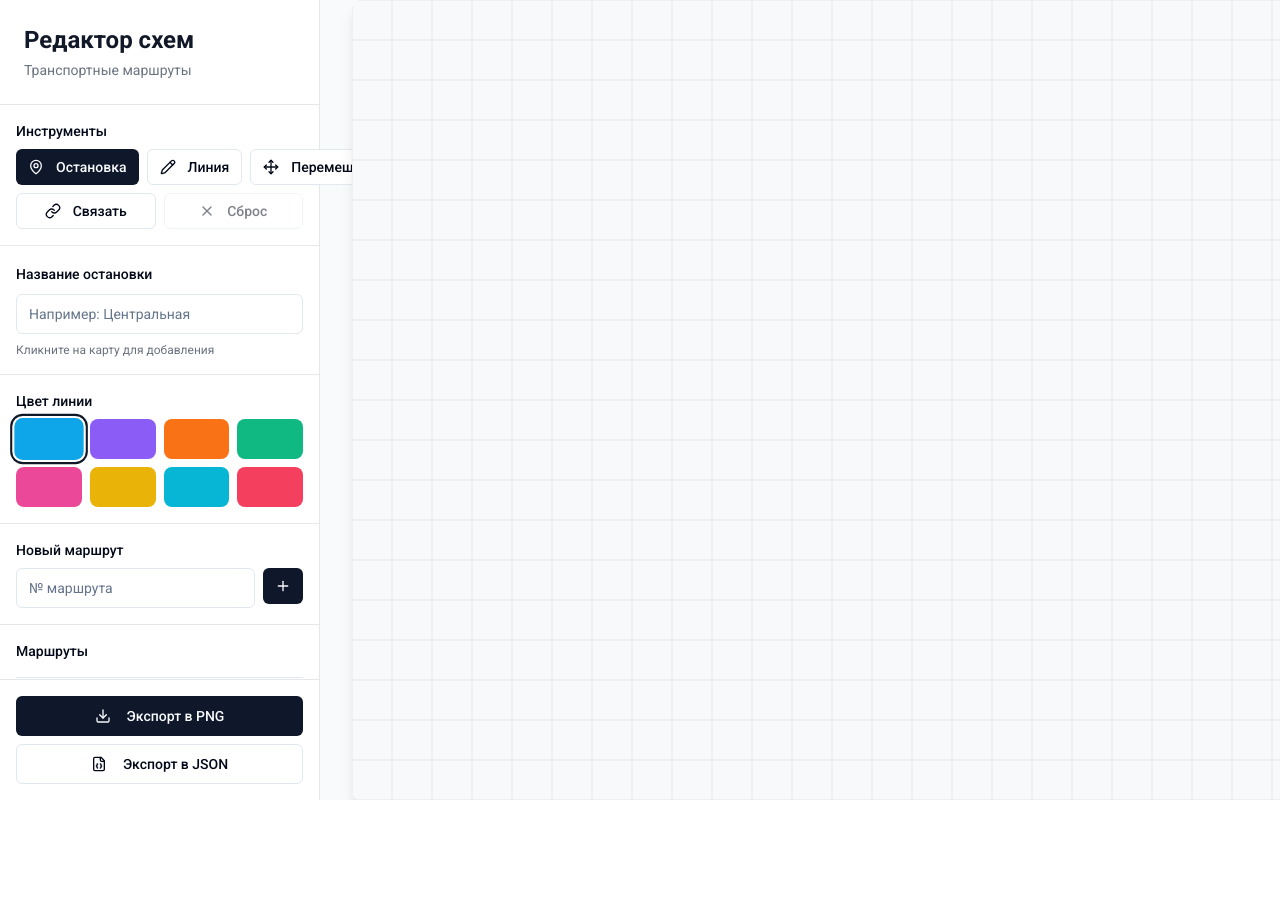
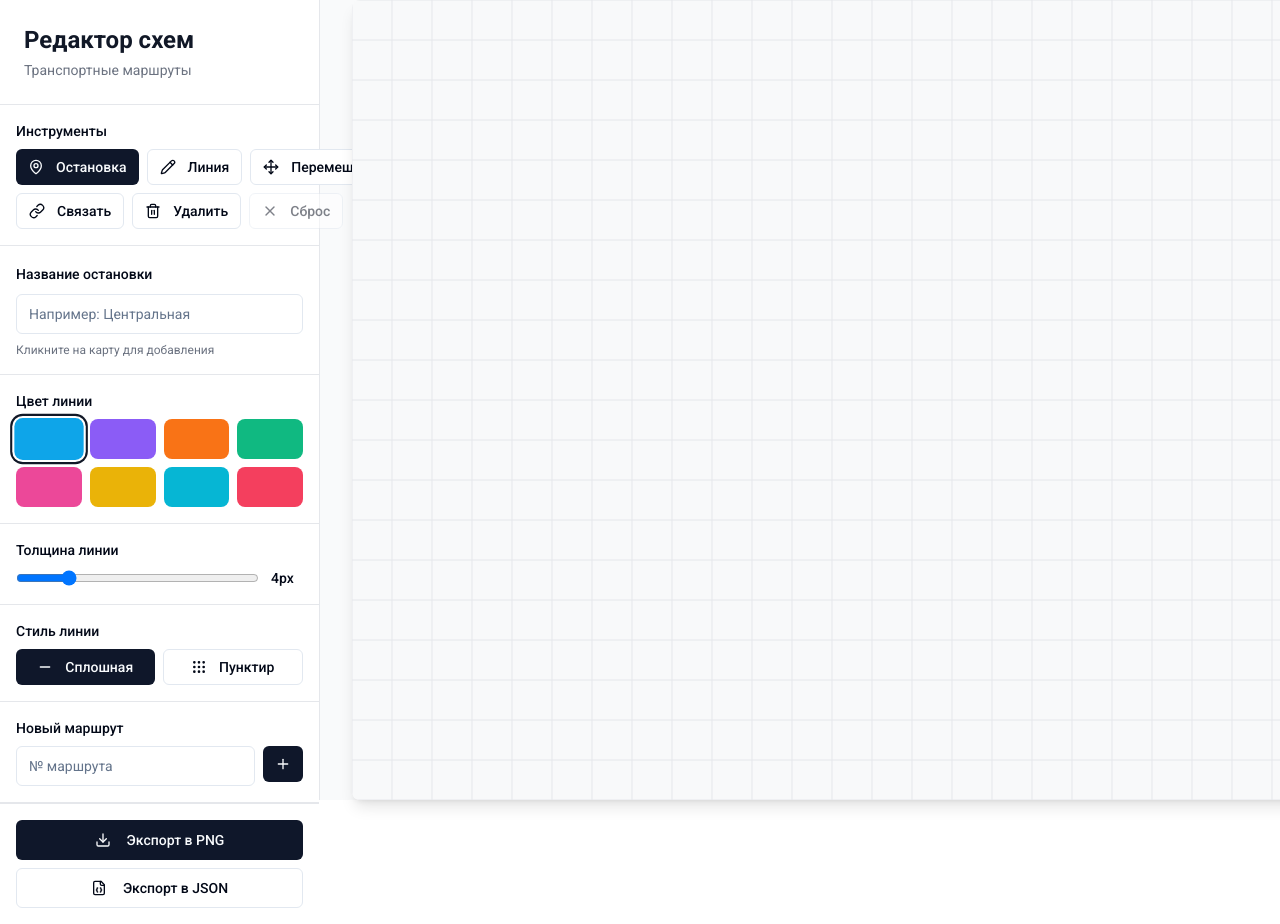
Before and after one commit to pr-poehali-dev/bus-route-scheme-creator, a React (Vite) app: page / in a window 1280 px wide. Shown: the top 924 px of the page. Before the commit the page ends 800 px from the top, so only its background shows below. Built offline with nearby package versions, Linux system fonts and the light colour scheme.

Commit message:
Удаление линий, стиль маршрутов

```diff
--- a/src/pages/Index.tsx
+++ b/src/pages/Index.tsx
@@ -21,6 +21,8 @@ interface Route {
   number: string;
   color: string;
   stops: string[];
+  lineWidth: number;
+  lineStyle: 'solid' | 'dashed';
 }
 
 interface Line {
@@ -28,6 +30,8 @@ interface Line {
   routeId: string;
   points: { x: number; y: number }[];
   color: string;
+  lineWidth: number;
+  lineStyle: 'solid' | 'dashed';
 }
 
 const COLORS = [
@@ -43,7 +47,7 @@ const COLORS = [
 
 const Index = () => {
   const canvasRef = useRef<HTMLCanvasElement>(null);
-  const [tool, setTool] = useState<'stop' | 'line' | 'move' | 'connect'>('stop');
+  const [tool, setTool] = useState<'stop' | 'line' | 'move' | 'connect' | 'delete'>('stop');
   const [selectedColor, setSelectedColor] = useState(COLORS[0]);
   const [stops, setStops] = useState<Stop[]>([]);
   const [routes, setRoutes] = useState<Route[]>([]);
@@ -56,10 +60,12 @@ const Index = () => {
   const [newRouteNumber, setNewRouteNumber] = useState('');
   const [selectedStops, setSelectedStops] = useState<string[]>([]);
   const [selectedStopForLabel, setSelectedStopForLabel] = useState<string | null>(null);
+  const [lineWidth, setLineWidth] = useState(4);
+  const [lineStyle, setLineStyle] = useState<'solid' | 'dashed'>('solid');
 
   useEffect(() => {
     drawCanvas();
-  }, [stops, lines, currentLine, draggedStop, selectedStops]);
+  }, [stops, lines, currentLine, draggedStop, selectedStops, lineWidth, lineStyle]);
 
   const drawCanvas = () => {
     const canvas = canvasRef.current;
@@ -94,29 +100,45 @@ const Index = () => {
     lines.forEach((line) => {
       if (line.points.length > 1) {
         ctx.strokeStyle = line.color;
-        ctx.lineWidth = 4;
+        ctx.lineWidth = line.lineWidth;
         ctx.lineCap = 'round';
         ctx.lineJoin = 'round';
+
+        if (line.lineStyle === 'dashed') {
+          ctx.setLineDash([10, 5]);
+        } else {
+          ctx.setLineDash([]);
+        }
+
         ctx.beginPath();
         ctx.moveTo(line.points[0].x, line.points[0].y);
         for (let i = 1; i < line.points.length; i++) {
           ctx.lineTo(line.points[i].x, line.points[i].y);
         }
         ctx.stroke();
+        ctx.setLineDash([]);
       }
     });
 
     if (currentLine.length > 1) {
       ctx.strokeStyle = selectedColor;
-      ctx.lineWidth = 4;
+      ctx.lineWidth = lineWidth;
       ctx.lineCap = 'round';
       ctx.lineJoin = 'round';
+
+      if (lineStyle === 'dashed') {
+        ctx.setLineDash([10, 5]);
+      } else {
+        ctx.setLineDash([]);
+      }
+
       ctx.beginPath();
       ctx.moveTo(currentLine[0].x, currentLine[0].y);
       for (let i = 1; i < currentLine.length; i++) {
         ctx.lineTo(currentLine[i].x, currentLine[i].y);
       }
       ctx.stroke();
+      ctx.setLineDash([]);
     }
 
     stops.forEach((stop) => {
@@ -217,6 +239,16 @@ const Index = () => {
       if (stop) {
         setDraggedStop(stop.id);
       }
+    } else if (tool === 'delete') {
+      const stop = findStopAtPosition(x, y);
+      if (stop) {
+        deleteStop(stop.id);
+      } else {
+        const line = findLineAtPosition(x, y);
+        if (line) {
+          deleteLine(line.id);
+        }
+      }
     } else if (tool === 'connect') {
       const stop = findStopAtPosition(x, y);
       if (stop) {
@@ -239,6 +271,8 @@ const Index = () => {
                 routeId: selectedRoute,
                 points: [{ x: lastStop.x, y: lastStop.y }, { x: stop.x, y: stop.y }],
                 color: selectedColor,
+                lineWidth: lineWidth,
+                lineStyle: lineStyle,
               };
               setLines([...lines, newLine]);
               addStopToRoute(selectedRoute, stop.id);
@@ -272,6 +306,8 @@ const Index = () => {
         routeId: selectedRoute,
         points: currentLine,
         color: selectedColor,
+        lineWidth: lineWidth,
+        lineStyle: lineStyle,
       };
       setLines([...lines, newLine]);
       setCurrentLine([]);
@@ -280,6 +316,67 @@ const Index = () => {
     } else if (tool === 'move') {
       setDraggedStop(null);
     }
+  };
+
+  const findLineAtPosition = (x: number, y: number): Line | null => {
+    for (const line of lines) {
+      for (let i = 0; i < line.points.length - 1; i++) {
+        const p1 = line.points[i];
+        const p2 = line.points[i + 1];
+        const dist = pointToSegmentDistance(x, y, p1.x, p1.y, p2.x, p2.y);
+        if (dist < 10) {
+          return line;
+        }
+      }
+    }
+    return null;
+  };
+
+  const pointToSegmentDistance = (px: number, py: number, x1: number, y1: number, x2: number, y2: number): number => {
+    const dx = x2 - x1;
+    const dy = y2 - y1;
+    const lenSq = dx * dx + dy * dy;
+
+    if (lenSq === 0) return Math.sqrt((px - x1) ** 2 + (py - y1) ** 2);
+
+    let t = ((px - x1) * dx + (py - y1) * dy) / lenSq;
+    t = Math.max(0, Math.min(1, t));
+
+    const projX = x1 + t * dx;
+    const projY = y1 + t * dy;
+
+    return Math.sqrt((px - projX) ** 2 + (py - projY) ** 2);
+  };
+
+  const deleteStop = (stopId: string) => {
+    setStops(stops.filter(s => s.id !== stopId));
+    setRoutes(routes.map(r => ({
+      ...r,
+      stops: r.stops.filter(id => id !== stopId)
+    })));
+    setLines(lines.filter(line => {
+      const stopToDelete = stops.find(s => s.id === stopId);
+      if (!stopToDelete) return true;
+
+      return !line.points.some(p =>
+        Math.abs(p.x - stopToDelete.x) < 5 && Math.abs(p.y - stopToDelete.y) < 5
+      );
+    }));
+    toast.success('Остановка удалена');
+  };
+
+  const deleteLine = (lineId: string) => {
+    setLines(lines.filter(l => l.id !== lineId));
+    toast.success('Линия удалена');
+  };
+
+  const deleteRoute = (routeId: string) => {
+    setRoutes(routes.filter(r => r.id !== routeId));
+    setLines(lines.filter(l => l.routeId !== routeId));
+    if (selectedRoute === routeId) {
+      setSelectedRoute(null);
+    }
+    toast.success('Маршрут удалён');
   };
 
   const addRoute = () => {
@@ -293,6 +390,8 @@ const Index = () => {
       number: newRouteNumber,
       color: selectedColor,
       stops: [],
+      lineWidth: lineWidth,
+      lineStyle: lineStyle,
     };
     setRoutes([...routes, newRoute]);
     setSelectedRoute(newRoute.id);
@@ -403,6 +502,15 @@ const Index = () => {
               Связать
             </Button>
             <Button
+              variant={tool === 'delete' ? 'default' : 'outline'}
+              size="sm"
+              onClick={() => setTool('delete')}
+              className="flex-1"
+            >
+              <Icon name="Trash2" size={16} className="mr-1" />
+              Удалить
+            </Button>
+            <Button
               variant="outline"
               size="sm"
               onClick={() => setSelectedStops([])}
@@ -452,6 +560,45 @@ const Index = () => {
         </div>
 
         <div className="p-4 border-b border-gray-200">
+          <Label className="text-sm font-medium mb-2 block">Толщина линии</Label>
+          <div className="flex items-center gap-3">
+            <input
+              type="range"
+              min="2"
+              max="12"
+              value={lineWidth}
+              onChange={(e) => setLineWidth(Number(e.target.value))}
+              className="flex-1"
+            />
+            <span className="text-sm font-medium w-8">{lineWidth}px</span>
+          </div>
+        </div>
+
+        <div className="p-4 border-b border-gray-200">
+          <Label className="text-sm font-medium mb-2 block">Стиль линии</Label>
+          <div className="flex gap-2">
+            <Button
+              variant={lineStyle === 'solid' ? 'default' : 'outline'}
+              size="sm"
+              onClick={() => setLineStyle('solid')}
+              className="flex-1"
+            >
+              <Icon name="Minus" size={16} className="mr-1" />
+              Сплошная
+            </Button>
+            <Button
+              variant={lineStyle === 'dashed' ? 'default' : 'outline'}
+              size="sm"
+              onClick={() => setLineStyle('dashed')}
+              className="flex-1"
+            >
+              <Icon name="Grip" size={16} className="mr-1" />
+              Пунктир
+            </Button>
+          </div>
+        </div>
+
+        <div className="p-4 border-b border-gray-200">
           <Label className="text-sm font-medium mb-2 block">Новый маршрут</Label>
           <div className="flex gap-2">
             <Input
@@ -480,12 +627,25 @@ const Index = () => {
                   }`}
                   onClick={() => setSelectedRoute(route.id)}
                 >
+                  <div className="flex items-center justify-between">
                     <div className="flex items-center gap-2">
                       <div
                         className="w-4 h-4 rounded-full"
                         style={{ backgroundColor: route.color }}
                       />
                       <span className="font-medium">№{route.number}</span>
+                    </div>
+                    <Button
+                      size="sm"
+                      variant="ghost"
+                      className="h-6 px-2"
+                      onClick={(e) => {
+                        e.stopPropagation();
+                        deleteRoute(route.id);
+                      }}
+                    >
+                      <Icon name="Trash2" size={12} className="text-red-500" />
+                    </Button>
                   </div>
                   <div className="mt-2 text-xs text-gray-500">
                     Остановок: {route.stops.length}
@@ -523,6 +683,7 @@ const Index = () => {
                       <Icon name="MapPin" size={14} className="text-gray-500" />
                       <span className="text-sm">{stop.name}</span>
                     </div>
+                    <div className="flex gap-1">
                       <Button
                         size="sm"
                         variant="ghost"
@@ -531,6 +692,15 @@ const Index = () => {
                       >
                         <Icon name="AlignCenter" size={12} />
                       </Button>
+                      <Button
+                        size="sm"
+                        variant="ghost"
+                        className="h-6 px-2"
+                        onClick={() => deleteStop(stop.id)}
+                      >
+                        <Icon name="Trash2" size={12} className="text-red-500" />
+                      </Button>
+                    </div>
                   </div>
                   {selectedStopForLabel === stop.id && (
                     <div className="mt-2 grid grid-cols-4 gap-1">
```
Lines whose indentation alone changed are shown as unchanged.
